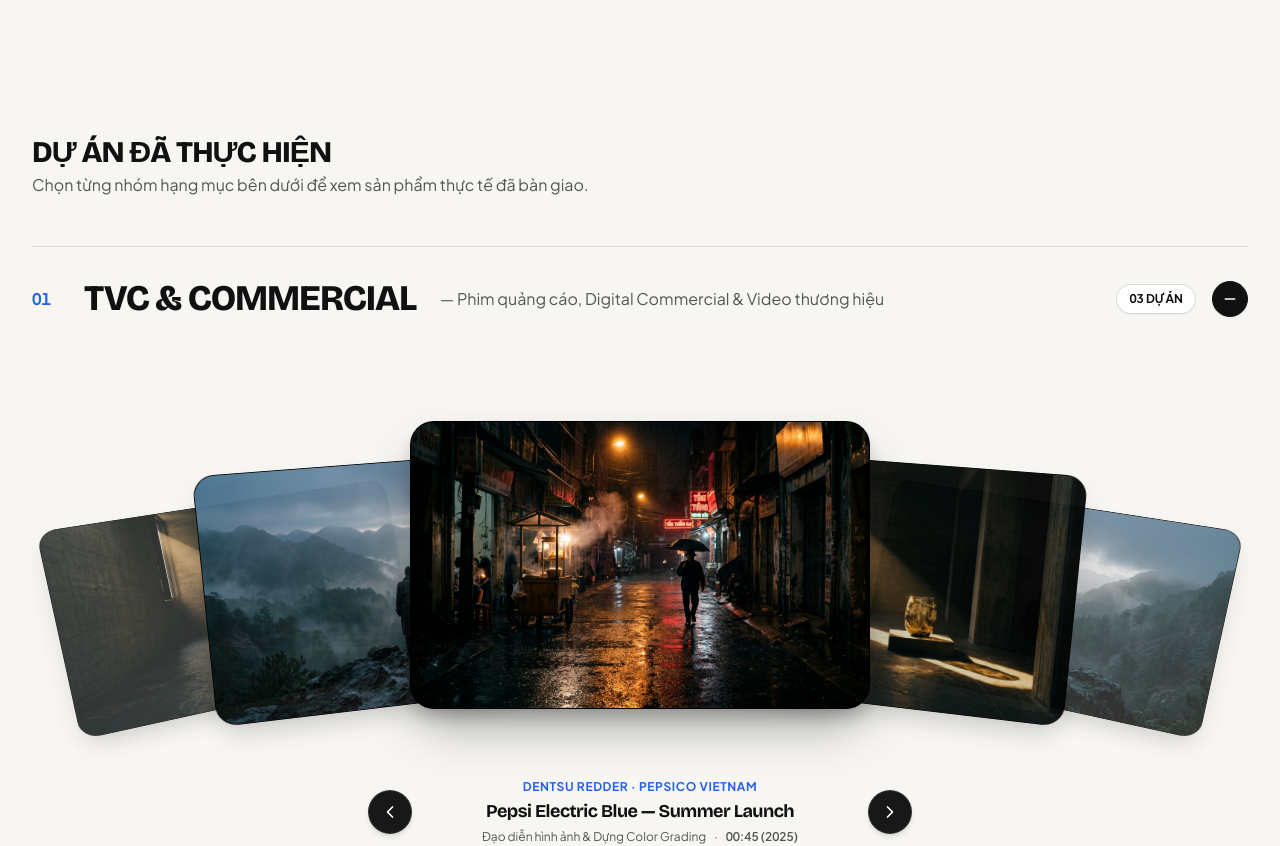
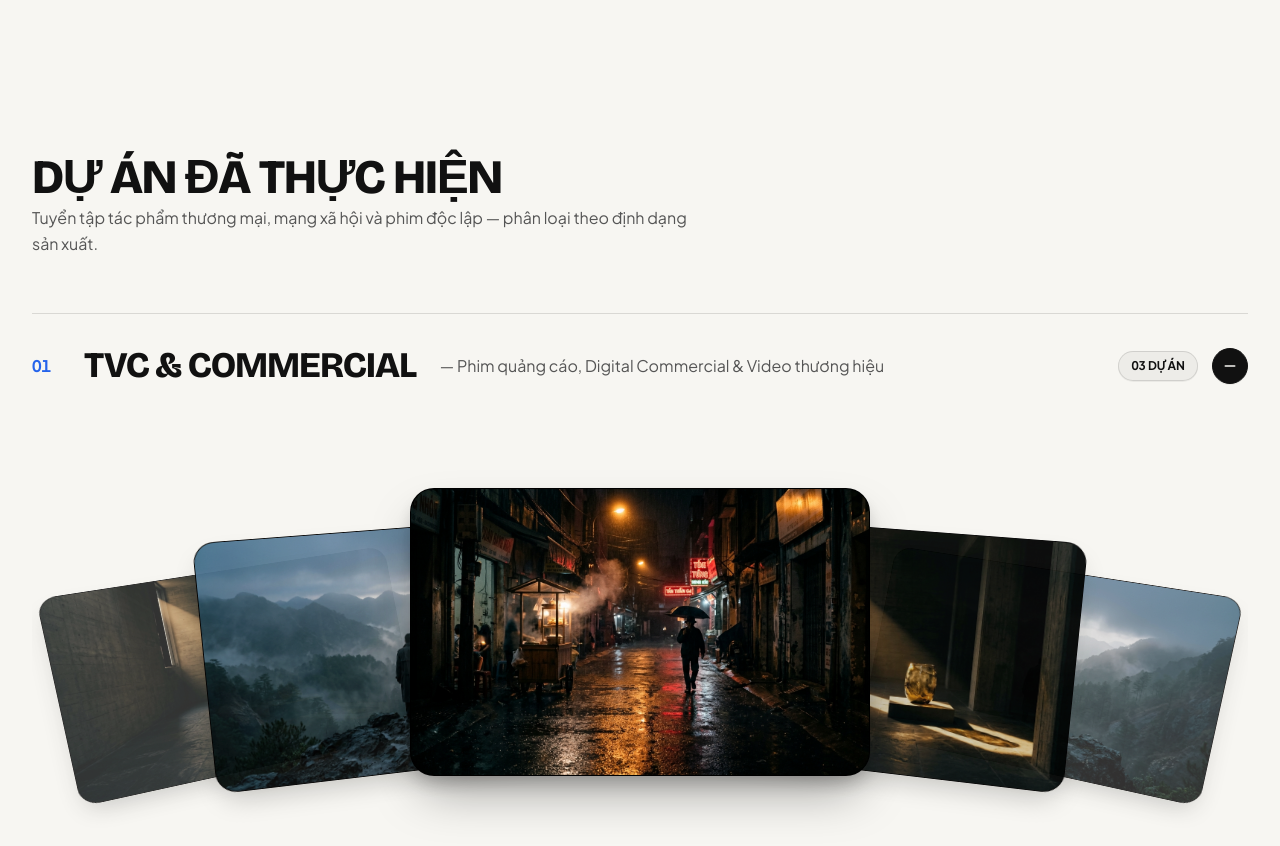
Before and after one commit to dincenzo2-wq/Porfolio, a React (Vite) app: page / in a window 1280 px wide. Shown: the part 1280-2126 px from the top of the page. Built offline with nearby package versions, Linux system fonts and the light colour scheme; no server answers.

Commit message:
style(homepage): elevate projects section with impeccable typeset, adaptive badges, and smart active categories

```diff
--- a/src/App.tsx
+++ b/src/App.tsx
@@ -13,7 +13,7 @@ import { ContactModal } from './components/ContactModal';
 import { AdminDashboard } from './components/admin/AdminDashboard';
 import { PortfolioDataProvider, usePortfolioData } from './context/PortfolioDataContext';
 import type { PortfolioProject } from './types/portfolio';
-import { getAdjacentProject, normalizeCategoryKey } from './utils/portfolioLogic';
+import { getAdjacentProject, normalizeCategoryKey, isCategoryMatch } from './utils/portfolioLogic';
 
 function PortfolioApp() {
   const { content } = usePortfolioData();
@@ -75,6 +75,10 @@ function PortfolioApp() {
         '--morph-border',
         inkSmooth > 0.5 ? 'rgba(0, 0, 0, 0.12)' : 'rgba(255, 255, 255, 0.14)'
       );
+      stage.style.setProperty(
+        '--morph-badge-bg',
+        inkSmooth > 0.5 ? 'rgba(0, 0, 0, 0.04)' : 'rgba(255, 255, 255, 0.08)'
+      );
     };
 
     const onScroll = () => {
@@ -96,29 +100,40 @@ function PortfolioApp() {
       content.categories && content.categories.length > 0
         ? content.categories
         : ['TVC', 'Social 9:16'];
+    const projs = content.projects || [];
+    const withProjects = initialCats.filter((cat) =>
+      projs.some((p) => isCategoryMatch(p.category, cat) && !p.hidden)
+    );
+    const targetCats = withProjects.length > 0 ? withProjects : initialCats;
     const map: Record<string, boolean> = {};
-    initialCats.slice(0, 2).forEach((cat, idx) => {
+    targetCats.slice(0, 2).forEach((cat, idx) => {
       const key = normalizeCategoryKey(cat) || `cat-${idx + 1}`;
       map[key] = true;
     });
     return map;
   });
 
-  // Ensure the first two categories stay initialized cleanly if D1 loads different category names
+  // Ensure categories with active projects stay initialized cleanly when content is loaded
   useEffect(() => {
     const cats = content.categories;
+    const projs = content.projects || [];
     if (!cats || cats.length === 0) return;
     setOpenCategories((prev) => {
       const validKeys = cats.map((cat, idx) => normalizeCategoryKey(cat) || `cat-${idx + 1}`);
       const anyOpen = validKeys.some((k) => prev[k]);
       if (anyOpen) return prev;
       const next = { ...prev };
-      validKeys.slice(0, 2).forEach((k) => {
-        next[k] = true;
+      const withProjects = cats.filter((cat) =>
+        projs.some((p) => isCategoryMatch(p.category, cat) && !p.hidden)
+      );
+      const targetCats = withProjects.length > 0 ? withProjects : cats;
+      targetCats.slice(0, 2).forEach((cat, idx) => {
+        const key = normalizeCategoryKey(cat) || `cat-${idx + 1}`;
+        next[key] = true;
       });
       return next;
     });
-  }, [content.categories]);
+  }, [content.categories, content.projects]);
 
   // Client-side simple routing for Cloudflare Pages
   useEffect(() => {
--- a/src/components/ProjectsAccordionSection.tsx
+++ b/src/components/ProjectsAccordionSection.tsx
@@ -1,12 +1,12 @@
 import { useState, useRef, useEffect } from 'react';
 import { AnimatePresence, motion } from 'motion/react';
-import { Minus, Plus } from 'lucide-react';
+import { Film, Minus, Plus } from 'lucide-react';
 import { MaskedRevealTitle } from './MaskedRevealTitle';
 import { RevealGroup, RevealItem } from './ScrollReveal';
 import { CategoryFanCarousel } from './CategoryFanCarousel';
 import { PORTFOLIO_PROJECTS } from '../data/portfolioData';
 import type { PortfolioProject } from '../types/portfolio';
-import { getCategoryMeta, normalizeCategoryKey } from '../utils/portfolioLogic';
+import { getCategoryMeta, normalizeCategoryKey, isCategoryMatch } from '../utils/portfolioLogic';
 
 interface ProjectsAccordionSectionProps {
   onSelectProject: (project: PortfolioProject) => void;
@@ -55,16 +55,30 @@ export function ProjectsAccordionSection({
     };
   });
 
-  // Default open first two categories cleanly using unified normalized keys
-  const firstCatId = categoryGroups[0]?.id || 'tvc';
-  const secondCatId = categoryGroups[1]?.id || 'social916';
-  const [internalOpenCategories, setInternalOpenCategories] = useState<Record<string, boolean>>({
-    [firstCatId]: true,
-    [secondCatId]: true,
+  const allProjects = customProjects ?? PORTFOLIO_PROJECTS;
+
+  // Default open categories that actually have active projects to showcase live work immediately
+  const [internalOpenCategories, setInternalOpenCategories] = useState<Record<string, boolean>>(() => {
+    const initial: Record<string, boolean> = {};
+    const withProjects = categoryGroups.filter((g) => {
+      return allProjects.some((p) => isCategoryMatch(p.category, g.categoryFilter) && !p.hidden);
+    });
+    if (withProjects.length > 0) {
+      initial[withProjects[0].id] = true;
+      if (withProjects[1]) initial[withProjects[1].id] = true;
+    } else {
+      if (categoryGroups[0]) initial[categoryGroups[0].id] = true;
+    }
+    return initial;
   });
 
-  const allProjects = customProjects ?? PORTFOLIO_PROJECTS;
   const openCategories = controlledOpenCategories ?? internalOpenCategories;
+
+  const displaySubtitle =
+    subtitle &&
+    subtitle.trim() !== 'Chọn từng nhóm hạng mục bên dưới để xem sản phẩm thực tế đã bàn giao.'
+      ? subtitle.trim()
+      : 'Tuyển tập tác phẩm thương mại, mạng xã hội và phim độc lập — phân loại theo định dạng sản xuất.';
 
   const isFirstRenderRef = useRef(true);
   useEffect(() => {
@@ -90,14 +104,14 @@ export function ProjectsAccordionSection({
         color: 'var(--morph-ink, #111111)',
         borderColor: 'var(--morph-border, rgba(0,0,0,0.08))',
       }}
-      className="w-full bg-transparent pt-16 sm:pt-20 md:pt-24 pb-20 sm:pb-24 md:pb-28 border-b"
+      className="w-full bg-transparent pt-20 sm:pt-24 md:pt-28 pb-20 sm:pb-24 md:pb-28 border-b"
     >
-      <div className="max-w-7xl mx-auto px-4 sm:px-6 md:px-8 space-y-10 sm:space-y-12">
+      <div className="max-w-7xl mx-auto px-4 sm:px-6 md:px-8 space-y-12 sm:space-y-14">
         {/* Section Header: Minimal Studio Heading (adapts smoothly to Scroll-Linked Background Morph) */}
-        <div className="space-y-2">
+        <div className="space-y-2.5">
           <MaskedRevealTitle
             as="h2"
-            className="font-bricolage text-2xl md:text-3xl font-extrabold tracking-tight uppercase leading-[1.25] text-[var(--morph-ink,#111111)]"
+            className="font-bricolage text-3xl sm:text-4xl md:text-5xl font-extrabold tracking-[-0.03em] uppercase leading-[1.15] text-[var(--morph-ink,#111111)]"
           >
             Dự án đã thực hiện
           </MaskedRevealTitle>
@@ -105,7 +119,7 @@ export function ProjectsAccordionSection({
             style={{ color: 'var(--morph-ink-muted, #555555)' }}
             className="text-sm sm:text-base font-normal leading-relaxed max-w-2xl"
           >
-            {subtitle || 'Chọn từng nhóm hạng mục bên dưới để xem sản phẩm thực tế đã bàn giao.'}
+            {displaySubtitle}
           </p>
         </div>
 
@@ -116,7 +130,7 @@ export function ProjectsAccordionSection({
         >
           {categoryGroups.map((group, groupIdx) => {
             const projectsInGroup = allProjects.filter(
-              (p) => p.category === group.categoryFilter && !p.hidden
+              (p) => isCategoryMatch(p.category, group.categoryFilter) && !p.hidden
             );
             const isOpen = !!openCategories[group.id];
             const isGroupVertical = group.isVertical || projectsInGroup.some((p) => p.aspectRatio === '9:16');
@@ -159,17 +173,31 @@ export function ProjectsAccordionSection({
                     </div>
 
                     {/* Right: Count Badge & +/- Round Button */}
-                    <div className="flex items-center gap-3 sm:gap-4 shrink-0">
-                      <span className="px-3 py-1.5 rounded-full border border-black/15 bg-white text-xs font-bold text-[#111111] tabular-nums shadow-2xs">
+                    <div className="flex items-center gap-2.5 sm:gap-3.5 shrink-0">
+                      <span
+                        style={{
+                          backgroundColor: 'var(--morph-badge-bg, rgba(255, 255, 255, 0.08))',
+                          borderColor: 'var(--morph-border, rgba(0, 0, 0, 0.12))',
+                          color: 'var(--morph-ink, #111111)',
+                        }}
+                        className="px-3 py-1.5 rounded-full border text-xs font-bold tabular-nums shadow-2xs backdrop-blur-xs transition-colors"
+                      >
                         {String(projectsInGroup.length).padStart(2, '0')} DỰ ÁN
                       </span>
 
                       <div
-                        className={`w-8 h-8 sm:w-9 sm:h-9 rounded-full border flex items-center justify-center transition-all ${
-                          isOpen
-                            ? 'bg-[#111111] border-[#111111] text-white shadow-xs'
-                            : 'bg-white border-black/15 text-[#111111] group-hover:border-[#111111] group-hover:bg-[#111111] group-hover:text-white'
-                        }`}
+                        style={{
+                          backgroundColor: isOpen
+                            ? 'var(--morph-ink, #111111)'
+                            : 'var(--morph-badge-bg, rgba(255, 255, 255, 0.08))',
+                          borderColor: isOpen
+                            ? 'var(--morph-ink, #111111)'
+                            : 'var(--morph-border, rgba(0, 0, 0, 0.15))',
+                          color: isOpen
+                            ? 'var(--morph-bg, #FFFFFF)'
+                            : 'var(--morph-ink, #111111)',
+                        }}
+                        className="w-8 h-8 sm:w-9 sm:h-9 rounded-full border flex items-center justify-center transition-all shadow-2xs backdrop-blur-xs group-hover:scale-105"
                       >
                         {isOpen ? (
                           <Minus className="w-4 h-4 stroke-[2.5]" />
@@ -192,12 +220,24 @@ export function ProjectsAccordionSection({
                         className="overflow-hidden"
                       >
                         <div className="pt-2 pb-6 sm:pb-8">
+                          {projectsInGroup.length === 0 ? (
+                            <div className="py-12 flex flex-col items-center justify-center text-center space-y-2 opacity-65">
+                              <Film className="w-8 h-8 text-[var(--morph-ink-muted,#777777)]" />
+                              <p className="text-xs font-bold uppercase tracking-wider text-[var(--morph-ink,#111111)]">
+                                Đang cập nhật tác phẩm
+                              </p>
+                              <p className="text-xs text-[var(--morph-ink-muted,#777777)] max-w-xs">
+                                Các dự án thuộc hạng mục {group.title} sẽ sớm được cập nhật vào portfolio.
+                              </p>
+                            </div>
+                          ) : (
                             <CategoryFanCarousel
                               projects={projectsInGroup}
                               isVertical={isGroupVertical}
                               onSelectProject={onSelectProject}
                               categoryTitle={group.title}
                             />
+                          )}
                         </div>
                       </motion.div>
                     )}
--- a/src/data/defaultContent.ts
+++ b/src/data/defaultContent.ts
@@ -68,7 +68,7 @@ export const DEFAULT_PROFILE: SiteProfileData = {
   telegram: ARTIST_PROFILE.telegram,
   heroIntro:
     'Trần Quốc Vinh — Videographer, Film Editor & Motion Designer. Chuyên quay dựng phim quảng cáo, video ngắn 9:16 và Motion Graphics tốc độ cao cho Agency & Thương hiệu.',
-  projectsSubtitle: 'Chọn từng nhóm hạng mục bên dưới để xem sản phẩm thực tế đã bàn giao.',
+  projectsSubtitle: 'Tuyển tập tác phẩm thương mại, mạng xã hội và phim độc lập — phân loại theo định dạng sản xuất.',
   agencySubtitle: 'Nhận từng hạng mục lẻ hoặc trọn gói từ ghi hình đến dựng hoàn thiện.',
   showBrandMarquee: true,
   collaboratorsText: '',
--- a/src/utils/portfolioLogic.ts
+++ b/src/utils/portfolioLogic.ts
@@ -483,6 +483,52 @@ export function getCategoryMeta(
 }
 
 /**
+ * So khớp hạng mục linh hoạt giữa danh mục hiển thị (vd: 'TVC & Commercial')
+ * và danh mục gán trên dự án (vd: 'TVC'), không phân biệt hoa thường và ký tự đặc biệt.
+ */
+export function isCategoryMatch(projCategory: string, groupCategory: string): boolean {
+  if (!projCategory || !groupCategory) return false;
+  if (projCategory === groupCategory) return true;
+  const k1 = normalizeCategoryKey(projCategory);
+  const k2 = normalizeCategoryKey(groupCategory);
+  if (k1 === k2) return true;
+
+  // TVC / Commercial aliases
+  const isTvc1 = k1 === 'tvc' || k1 === 'tvccommercial';
+  const isTvc2 = k2 === 'tvc' || k2 === 'tvccommercial';
+  if (isTvc1 && isTvc2) return true;
+
+  // Social aliases
+  const isSocial1 = k1 === 'social' || k1 === 'social916';
+  const isSocial2 = k2 === 'social' || k2 === 'social916';
+  if (isSocial1 && isSocial2) return true;
+
+  // Personal aliases
+  const isPersonal1 = k1 === 'canhan' || k1 === 'personal' || k1 === 'personalworks';
+  const isPersonal2 = k2 === 'canhan' || k2 === 'personal' || k2 === 'personalworks';
+  if (isPersonal1 && isPersonal2) return true;
+
+  // Event recap aliases
+  const isEvent1 = k1 === 'eventrecap' || k1 === 'event';
+  const isEvent2 = k2 === 'eventrecap' || k2 === 'event';
+  if (isEvent1 && isEvent2) return true;
+
+  // Wedding aliases
+  const isWedding1 = k1 === 'wedding';
+  const isWedding2 = k2 === 'wedding';
+  if (isWedding1 && isWedding2) return true;
+
+  // Compare canonical titles
+  const m1 = KNOWN_CATEGORY_METADATA_MAP[k1];
+  const m2 = KNOWN_CATEGORY_METADATA_MAP[k2];
+  if (m1 && m2 && m1.title.toLowerCase() === m2.title.toLowerCase()) {
+    return true;
+  }
+
+  return false;
+}
+
+/**
  * Tự động viết hoa chữ cái đầu của từng từ (Title Case / Capitalize Each Word),
  * hỗ trợ toàn diện tiếng Việt có dấu và giữ nguyên các từ viết tắt chuyên ngành (TVC, MV, 4K, VFX, DOP...).
  *
```
Also changed, not shown: src/components/StillsGallerySection.tsx (+9 -0 lines), 1 other file (tests, documents, lock files or other folders). Lines whose indentation alone changed are shown as unchanged.
